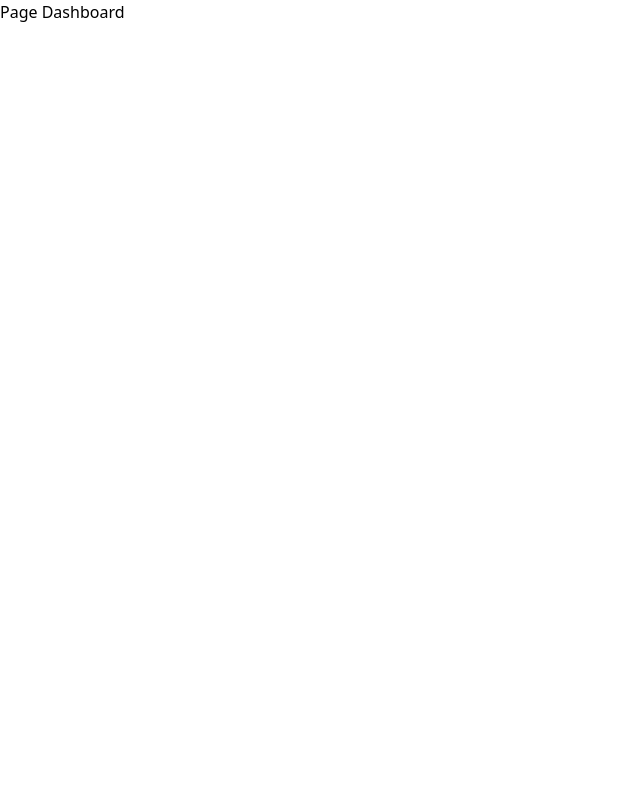
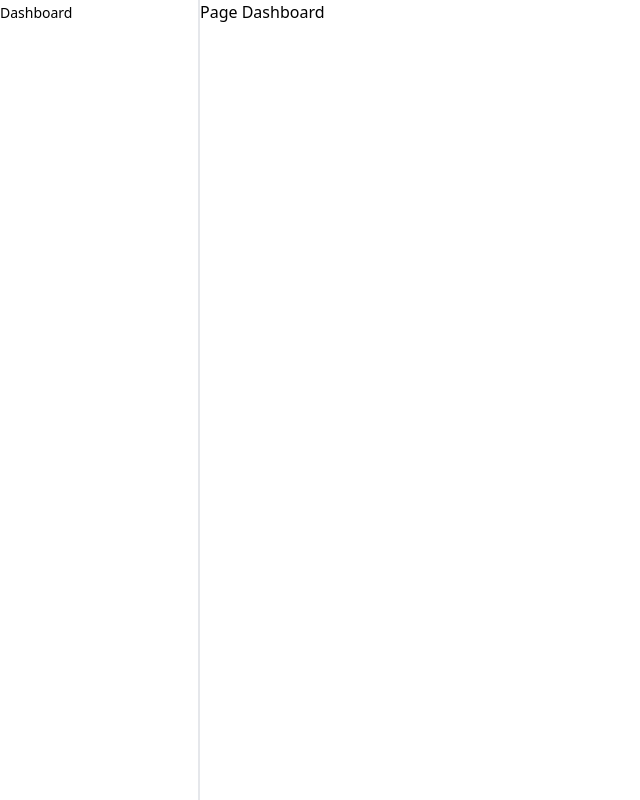
Before and after one commit to nickAndrey/stackhunt, a React (Vite) app: page /dashboard in a window 1280 px wide. Shown: the whole page, without its empty margins (0-640 px from the left). Built offline with nearby package versions, Linux system fonts and the light colour scheme.

Commit message:
Setup app layout desktop

```diff
--- /dev/null
+++ b/src/app/globals.css
@@ -0,0 +1,7 @@
+.input-base {
+  @apply w-full border border-gray-300 rounded-md px-3 py-2 text-sm focus:outline-none focus:ring-2 focus:ring-blue-500;
+}
+
+.btn-base {
+  @apply inline-flex items-center justify-center rounded-md px-4 py-2 text-sm font-medium transition-colors;
+}
--- a/src/app/index.css
+++ b/src/app/index.css
@@ -1,4 +1,6 @@
 @import 'tailwindcss';
+
+@import './globals.css';
 
 @theme {
   /* define your project's custom design tokens */
--- a/src/app/layout/AppLayout.tsx
+++ /dev/null
@@ -1,14 +0,0 @@
-import { Suspense } from 'react';
-import { Outlet } from 'react-router';
-
-function AppLayout() {
-  return (
-    <div>
-      <Suspense fallback="Loading...">
-        <Outlet />
-      </Suspense>
-    </div>
-  );
-}
-
-export default AppLayout;
--- a/src/app/layout/RouteGuard.tsx
+++ b/src/app/layout/RouteGuard.tsx
@@ -1,5 +1,5 @@
 import { Navigate, useLocation } from 'react-router';
-import AppLayout from './AppLayout';
+import { AppLayout } from './app-layout';
 
 function RouteGuard() {
   const isLoggedIn = true;
--- /dev/null
+++ b/src/app/layout/app-layout/AppLayout.tsx
@@ -0,0 +1,22 @@
+import { Suspense } from 'react';
+import { Outlet } from 'react-router';
+import Navigation from './Navigation';
+
+function AppLayout() {
+  return (
+    <div className="grid grid-cols-[200px_1fr] h-screen w-full">
+      <aside className="grid grid-cols-[1fr_auto] overflow-y-auto relative">
+        <Navigation />
+        <div className="w-0.5 h-full bg-gray-200 hover:w-1 hover:cursor-grab hover:bg-gray-300 transition-[width,background]" />
+      </aside>
+
+      <Suspense fallback="Loading...">
+        <main className="overflow-y-auto">
+          <Outlet />
+        </main>
+      </Suspense>
+    </div>
+  );
+}
+
+export default AppLayout;
--- /dev/null
+++ b/src/app/layout/app-layout/Navigation.tsx
@@ -0,0 +1,29 @@
+import { NavLink } from 'react-router';
+
+const routes = [
+  {
+    id: 0,
+    href: '/dashboard',
+    label: 'Dashboard',
+  },
+];
+
+function Navigation() {
+  const linkStyles = ({ isActive }: { isActive: boolean }) => {
+    return `${isActive ? 'active' : ''}`;
+  };
+
+  return (
+    <ul className="flex flex-col">
+      {routes.map((route) => (
+        <li key={route.id}>
+          <NavLink to={route.href} className={linkStyles}>
+            <span className="text-sm">{route.label}</span>
+          </NavLink>
+        </li>
+      ))}
+    </ul>
+  );
+}
+
+export default Navigation;
--- /dev/null
+++ b/src/app/layout/app-layout/index.ts
@@ -0,0 +1 @@
+export { default as AppLayout } from './AppLayout';
```
